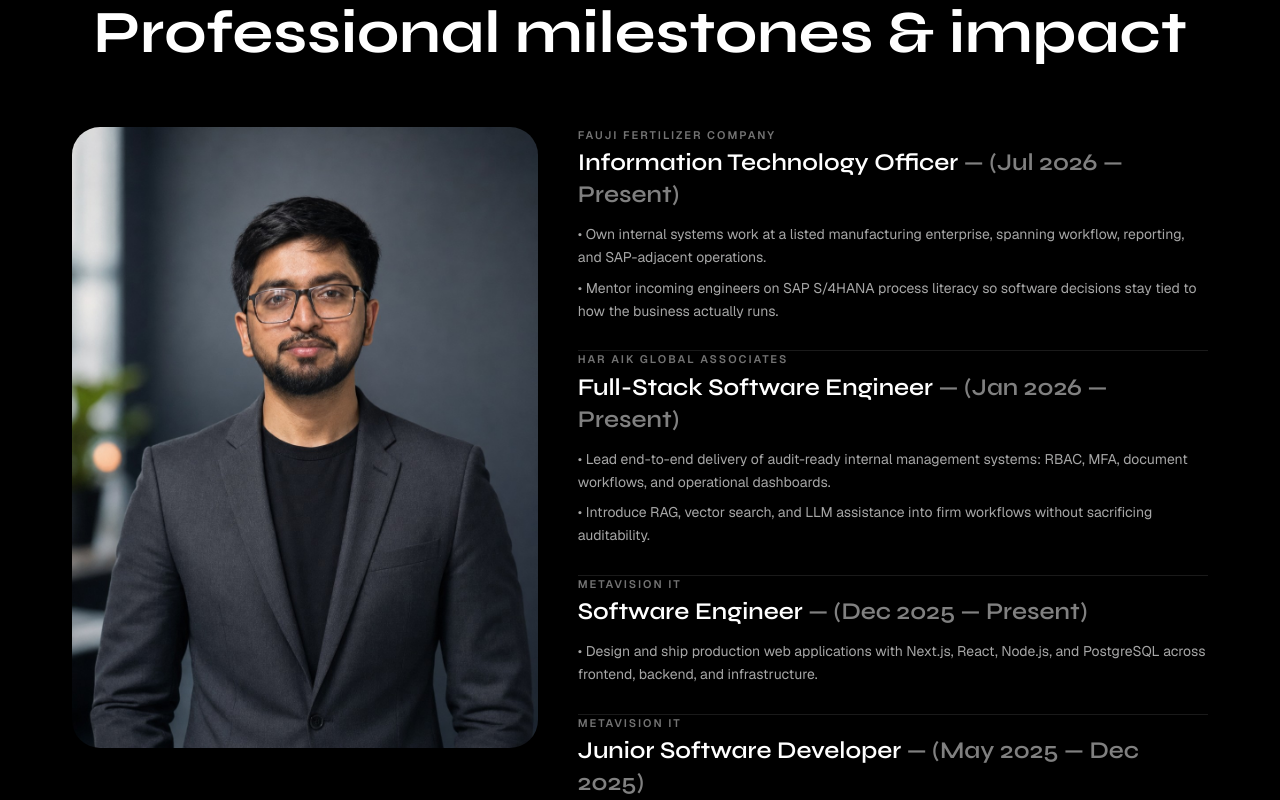
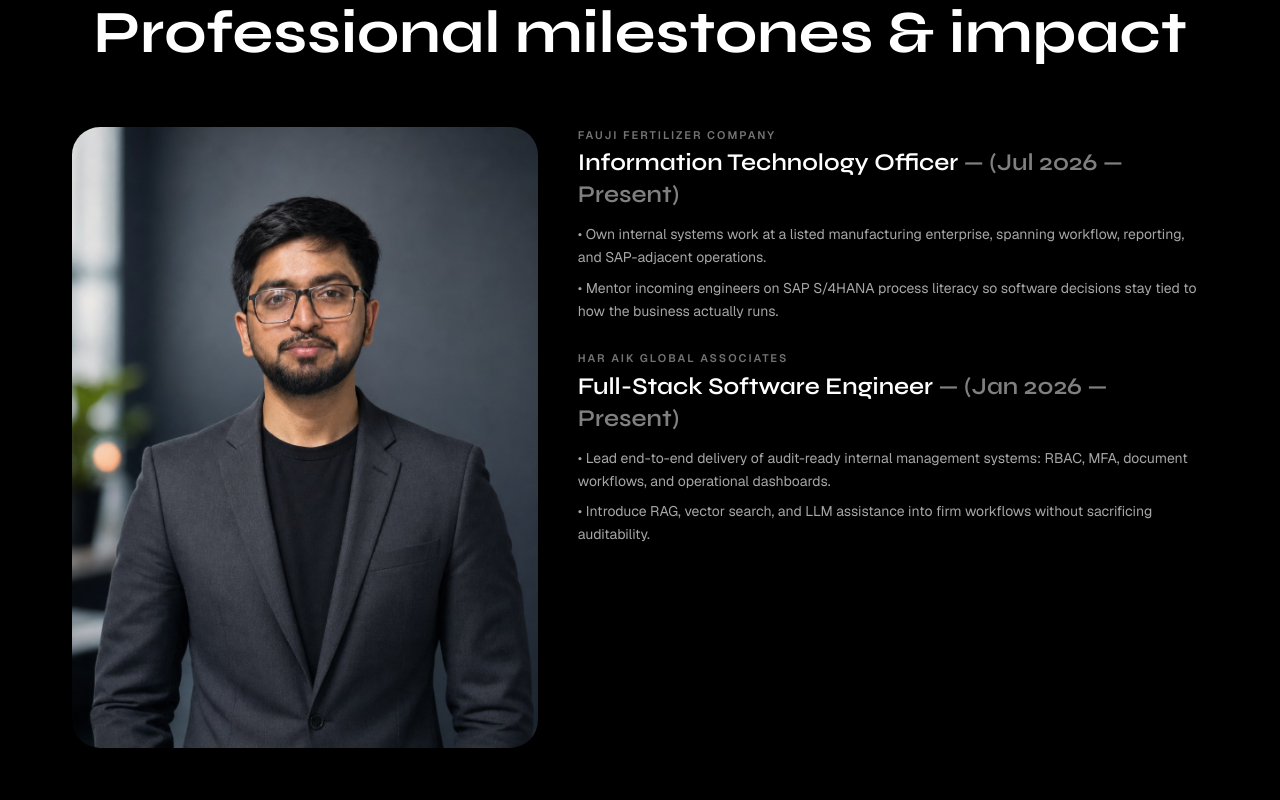
Before and after one commit to ZakirCodeArchitect/zakir-matloob, a Next.js app: page / in a window 1280 px wide. Shown: the part 6120-6920 px from the top of the page. Built offline with nearby package versions, Linux system fonts and the light colour scheme.

Commit message:
Show only the top two roles in Experience
Limit the home milestones list to FFC and Har Aik so the section
stays focused.

Co-authored-by: zakirmatloob149 <zakirmatloob149@gmail.com>

```diff
--- a/src/components/sections/experience.tsx
+++ b/src/components/sections/experience.tsx
@@ -30,9 +30,9 @@ export function Experience() {
         </Reveal>
 
         <div>
-          {experience.map((job, i) => (
+          {experience.slice(0, 2).map((job, i) => (
             <Reveal key={`${job.company}-${job.role}`} delay={i * 0.05}>
-              <article className="border-b border-white/10 py-7 text-left first:pt-0">
+              <article className="border-b border-white/10 py-7 text-left first:pt-0 last:border-b-0">
                 <p className="text-[11px] font-semibold uppercase tracking-[0.18em] text-white/45">
                   {job.company}
                 </p>
```
